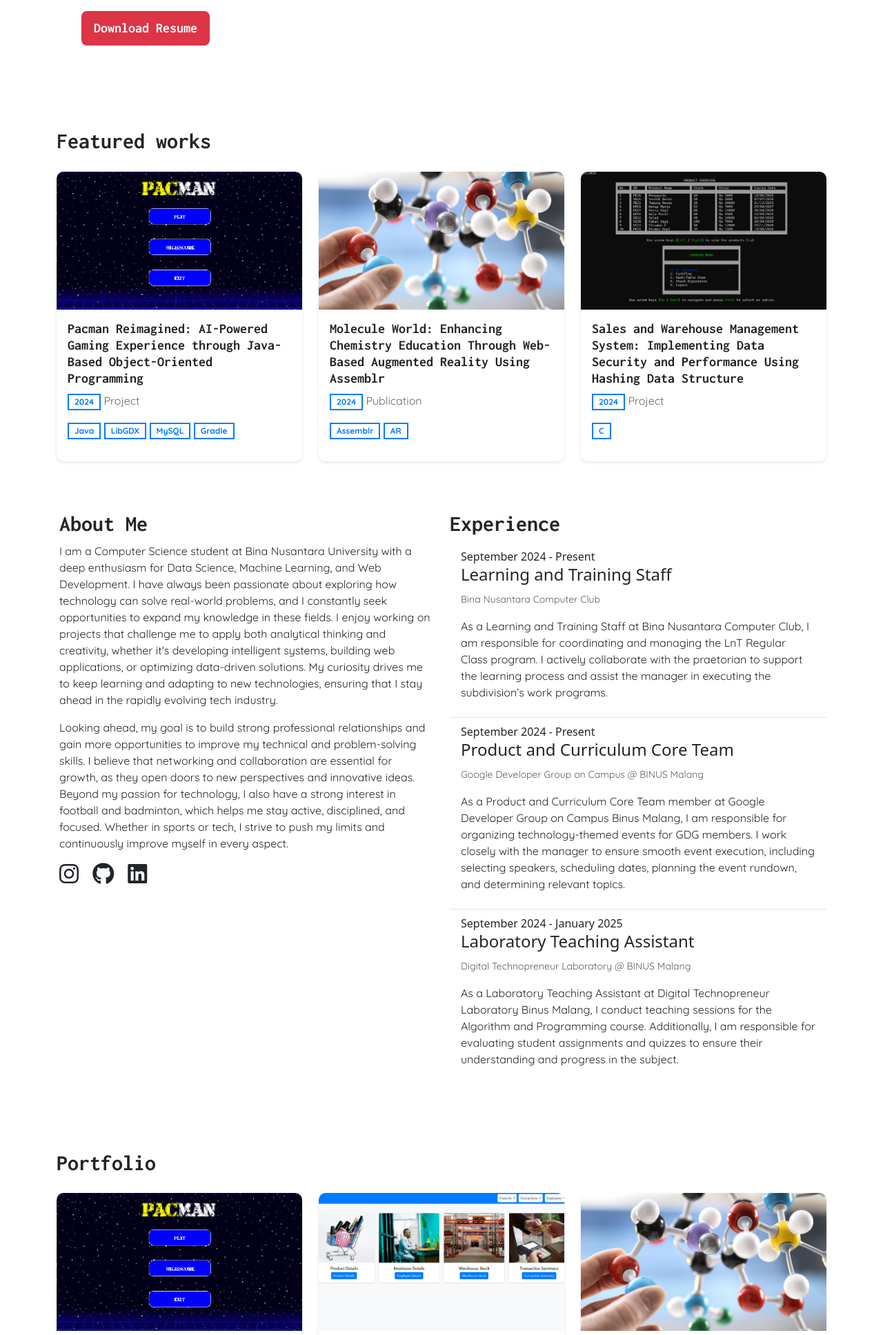
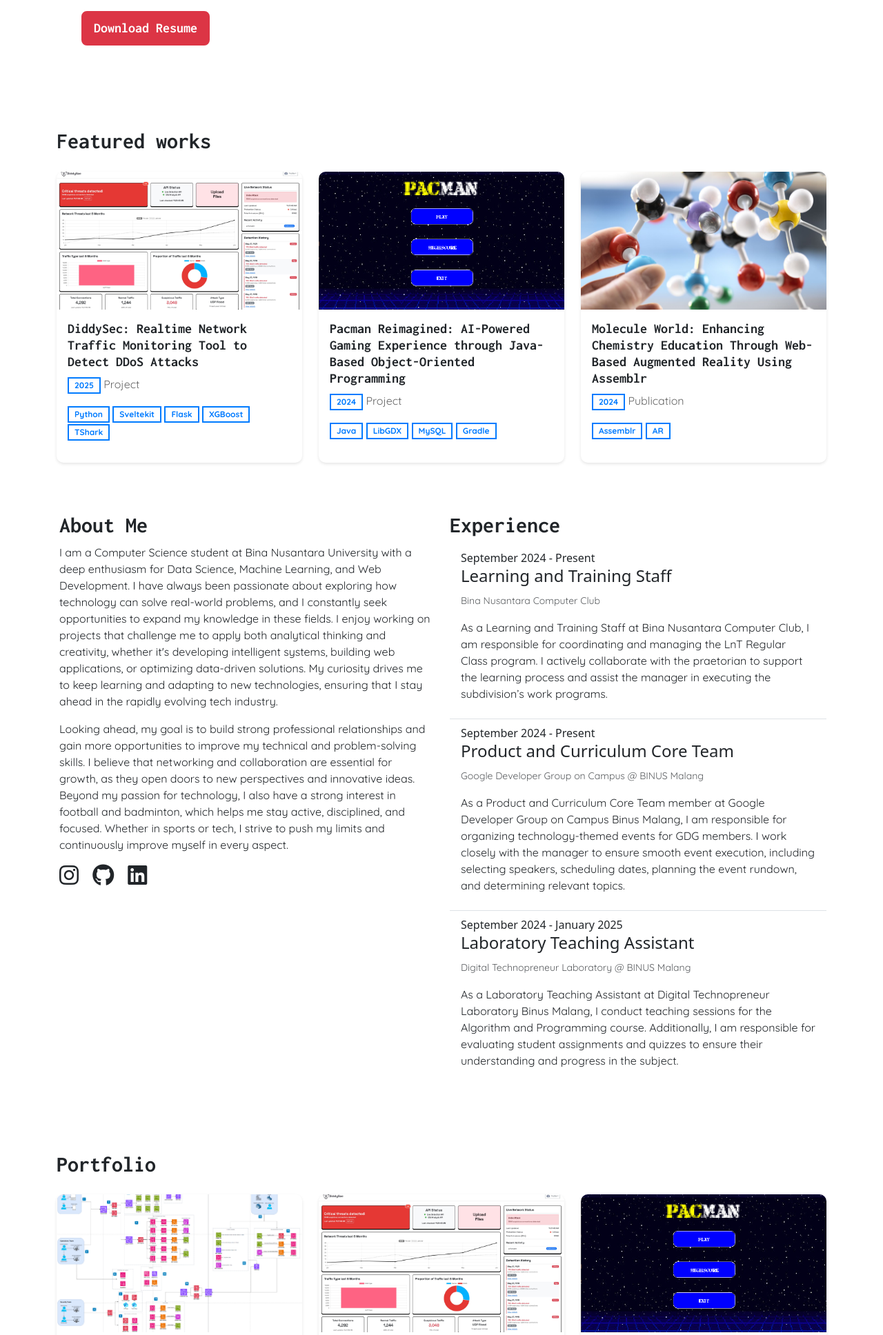
Before and after one commit to CicakBelanda/Portfolio-Website-Flask-Python, a Flask app: page / in a window 1280 px wide. Shown: the part 350-2286 px from the top of the page at 69% size. Run offline with Flask 3, Linux system fonts and the light colour scheme.

Commit message:
ninth commit

```diff
--- a/templates/index.html
+++ b/templates/index.html
@@ -74,9 +74,22 @@
             <div class="row mt-4">
                 <!-- Featured Work 1 -->
                 <div class="col-md-4 mb-4">
+                    <a href="#" class="text-decoration-none">
+                        <div class="card h-100">
+                            <img src="../static/images/diddysec.jpeg" class="card-img-top" alt="Project 1">
+                            <div class="card-body">
+                                <h5 class="card-title">DiddySec: Realtime Network Traffic Monitoring Tool to Detect DDoS Attacks</h5>
+                                <p class="card-text"><span class="badge badge-primary">2025</span> Project</p>
+                                <p><span class="badge badge-primary">Python</span> <span class="badge badge-primary">Sveltekit</span> <span class="badge badge-primary">Flask</span> <span class="badge badge-primary">XGBoost</span> <span class="badge badge-primary">TShark</span></p>
+                            </div>
+                        </div>
+                    </a>
+                </div>
+                <!-- Featured Work 2 -->
+                <div class="col-md-4 mb-4">
                     <a href="https://github.com/CicakBelanda/Pacman-Reimaginated-LibGDX" class="text-decoration-none">
                         <div class="card h-100">
-                            <img src="../static/images/pacman.png" class="card-img-top" alt="Designing Dashboards">
+                            <img src="../static/images/pacman.png" class="card-img-top" alt="Project 2">
                             <div class="card-body">
                                 <h5 class="card-title">Pacman Reimagined: AI-Powered Gaming Experience through Java-Based Object-Oriented Programming</h5>
                                 <p class="card-text"><span class="badge badge-primary">2024</span> Project</p>
@@ -85,28 +98,15 @@
                         </div>
                     </a>
                 </div>
-                <!-- Featured Work 2 -->
+                <!-- Featured Work 3 -->
                 <div class="col-md-4 mb-4">
                     <a href="https://www.sciencedirect.com/science/article/pii/S1877050924031624" class="text-decoration-none">
                         <div class="card h-100">
-                            <img src="../static/images/molecule.jpg" class="card-img-top" alt="Vibrant Portraits of 2020">
+                            <img src="../static/images/molecule.jpg" class="card-img-top" alt="Project 3">
                             <div class="card-body">
                                 <h5 class="card-title">Molecule World: Enhancing Chemistry Education Through Web-Based Augmented Reality Using Assemblr</h5>
                                 <p class="card-text"><span class="badge badge-primary">2024</span> Publication</p>
                                 <p><span class="badge badge-primary">Assemblr</span> <span class="badge badge-primary">AR</span></p>
-                            </div>
-                        </div>
-                    </a>
-                </div>
-                <!-- Featured Work 3 -->
-                <div class="col-md-4 mb-4">
-                    <a href="https://github.com/CicakBelanda/Final-Project-Data-Structures" class="text-decoration-none">
-                        <div class="card h-100">
-                            <img src="../static/images/sales.png" class="card-img-top" alt="36 Days of Malayalam type">
-                            <div class="card-body">
-                                <h5 class="card-title">Sales and Warehouse Management System: Implementing Data Security and Performance Using Hashing Data Structure</h5>
-                                <p class="card-text"><span class="badge badge-primary">2024</span> Project</p>
-                                <p><span class="badge badge-primary">C</span></p>
                             </div>
                         </div>
                     </a>
@@ -181,9 +181,37 @@
             <div class="row mt-4">
                 <!-- Portfolio Card 1 -->
                 <div class="col-md-4 mb-4">
+                    <a href="#" class="text-decoration-none">
+                        <div class="card h-100">
+                            <img src="../static/images/suntikin.png" class="card-img-top" alt="Project 1">
+                            <div class="card-body">
+                                <h5 class="card-title">Suntik.In: Cloud-Based Immunization Management System using Amazon Web Services</h5>
+                                <p class="card-text"><span class="badge badge-primary">2025</span> Project</p>
+                                <p class="card-text">Suntik.In is a cloud-based immunization management system designed to streamline vaccination records and scheduling through scalable AWS services. Leveraging cloud architecture and big data technologies, this project ensures secure data handling, real-time access, and analytics-driven insights to improve public health service delivery.</p>
+                                <p><span class="badge badge-primary">Cloud</span> <span class="badge badge-primary">AWS</span> <span class="badge badge-primary">Big Data</span></p>
+                            </div>
+                        </div>
+                    </a>
+                </div>
+                <!-- Portfolio Card 2 -->
+                <div class="col-md-4 mb-4">
+                    <a href="#" class="text-decoration-none">
+                        <div class="card h-100">
+                            <img src="../static/images/diddysec.jpeg" class="card-img-top" alt="Project 1">
+                            <div class="card-body">
+                                <h5 class="card-title">DiddySec: Realtime Network Traffic Monitoring Tool to Detect DDoS Attacks</h5>
+                                <p class="card-text"><span class="badge badge-primary">2025</span> Project</p>
+                                <p class="card-text">DiddySec is a real-time network traffic monitoring tool designed to detect DDoS attacks using Gradient Boosting algorithms. Built with Python, SvelteKit, and XGBoost, this project leverages TShark for packet capture and sklearn for model integration, enabling accurate and responsive anomaly detection in live network environments.</p>
+                                <p><span class="badge badge-primary">Python</span> <span class="badge badge-primary">Sveltekit</span> <span class="badge badge-primary">Flask</span> <span class="badge badge-primary">XGBoost</span> <span class="badge badge-primary">TShark</span></p>
+                            </div>
+                        </div>
+                    </a>
+                </div>
+                <!-- Portfolio Card 3 -->
+                <div class="col-md-4 mb-4">
                     <a href="https://github.com/CicakBelanda/Pacman-Reimaginated-LibGDX" class="text-decoration-none">
                         <div class="card h-100">
-                            <img src="../static/images/pacman.png" class="card-img-top" alt="Project 1">
+                            <img src="../static/images/pacman.png" class="card-img-top" alt="Project 2">
                             <div class="card-body">
                                 <h5 class="card-title">Pacman Reimagined: AI-Powered Gaming Experience through Java-Based Object-Oriented Programming</h5>
                                 <p class="card-text"><span class="badge badge-primary">2024</span> Project</p>
@@ -193,11 +221,11 @@
                         </div>
                     </a>
                 </div>
-                <!-- Portfolio Card 2 -->
+                <!-- Portfolio Card 4 -->
                 <div class="col-md-4 mb-4">
                     <a href="https://github.com/CicakBelanda/Grocery-Store-Management-Website" class="text-decoration-none">
                         <div class="card h-100">
-                            <img src="../static/images/grocery.png" class="card-img-top" alt="Project 2">
+                            <img src="../static/images/grocery.png" class="card-img-top" alt="Project 3">
                             <div class="card-body">
                                 <h5 class="card-title">Grocery Store Management System: Optimizing Efficiency with MySQL and Flask-Based Web Application</h5>
                                 <p class="card-text"><span class="badge badge-primary">2024</span> Project</p>
@@ -207,11 +235,11 @@
                         </div>
                     </a>
                 </div>
-                <!-- Portfolio Card 3 -->
+                <!-- Portfolio Card 5 -->
                 <div class="col-md-4 mb-4">
                     <a href="https://www.sciencedirect.com/science/article/pii/S1877050924031624" class="text-decoration-none">
                         <div class="card h-100">
-                            <img src="../static/images/molecule.jpg" class="card-img-top" alt="Project 3">
+                            <img src="../static/images/molecule.jpg" class="card-img-top" alt="Project 4">
                             <div class="card-body">
                                 <h5 class="card-title">Molecule World: Enhancing Chemistry Education Through Web-Based Augmented Reality Using Assemblr</h5>
                                 <p class="card-text"><span class="badge badge-primary">2024</span> Publication</p>
@@ -221,11 +249,11 @@
                         </div>
                     </a>
                 </div>
-                <!-- Portfolio Card 4 -->
+                <!-- Portfolio Card 6 -->
                 <div class="col-md-4 mb-4">
                     <a href="https://github.com/CicakBelanda/Final-Project-Data-Structures" class="text-decoration-none">
                         <div class="card h-100">
-                            <img src="../static/images/sales.png" class="card-img-top" alt="36 Days of Malayalam type">
+                            <img src="../static/images/sales.png" class="card-img-top" alt="Project 5">
                             <div class="card-body">
                                 <h5 class="card-title">Sales and Warehouse Management System: Implementing Data Security and Performance Using Hashing Data Structure</h5>
                                 <p class="card-text"><span class="badge badge-primary">2024</span> Project</p>
@@ -235,11 +263,11 @@
                         </div>
                     </a>
                 </div>
-                <!-- Portfolio Card 5 -->
+                <!-- Portfolio Card 7 -->
                 <div class="col-md-4 mb-4">
                     <a href="https://github.com/CicakBelanda/Final-Project-Algorithm-and-Programming" class="text-decoration-none">
                         <div class="card h-100">
-                            <img src="../static/images/clothing.png" class="card-img-top" alt="Project 5">
+                            <img src="../static/images/clothing.png" class="card-img-top" alt="Project 6">
                             <div class="card-body">
                                 <h5 class="card-title">Clothing Management App: Streamlining Inventory and Sales with C Programming</h5>
                                 <p class="card-text"><span class="badge badge-primary">2023</span> Project</p>
```
Also changed, not shown: static/images/diddysec.jpeg (added), static/images/suntikin.png (added).
